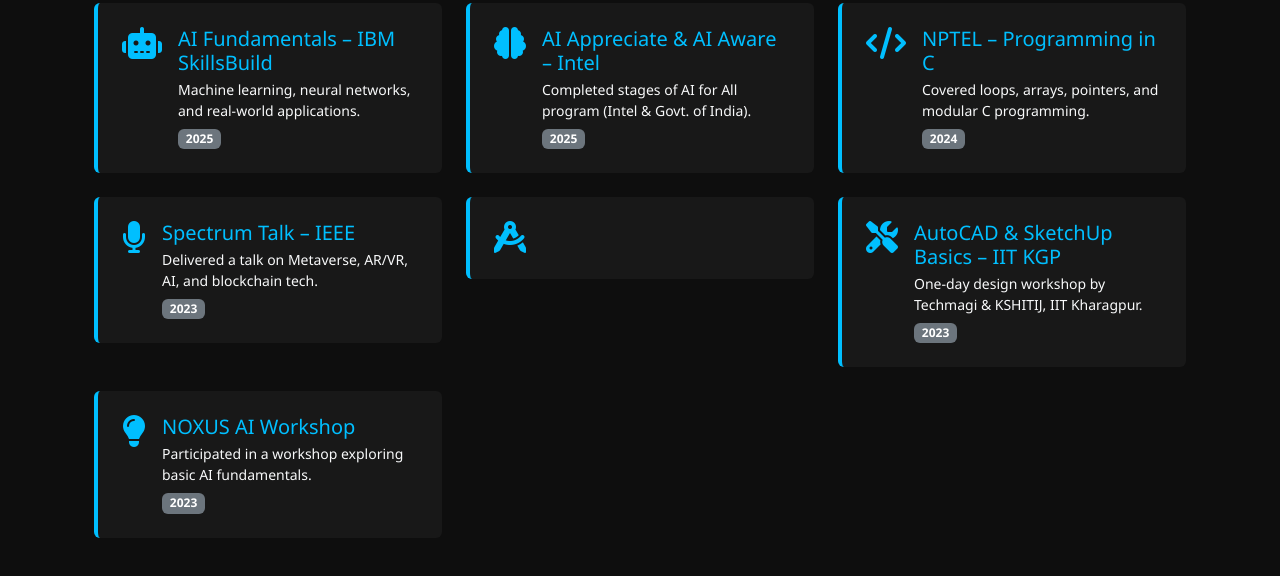
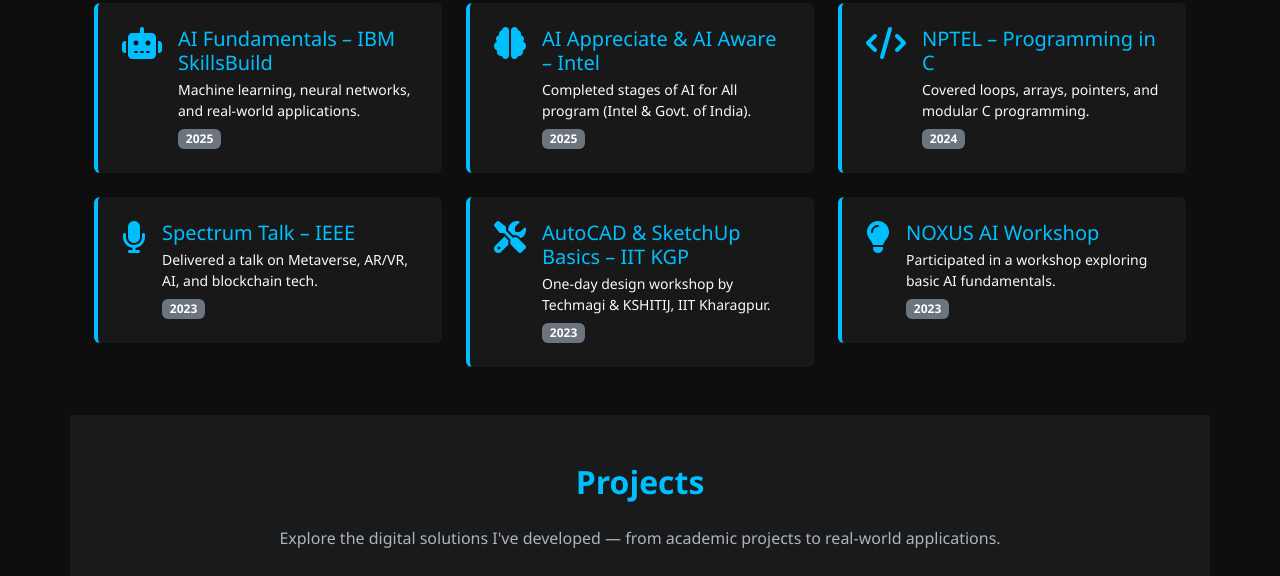
Before and after one commit to aswathy123-d/portfolio, a plain HTML site: page index.html in a window 1280 px wide. Shown: the part 3462-4038 px from the top of the page. Drawn offline with nearby package versions, Linux system fonts and the light colour scheme.

Commit message:
Update index.html

```diff
--- a/index.html
+++ b/index.html
@@ -333,16 +333,7 @@ Let’s connect and bring ideas to life through code!</i>
             <span class="badge bg-secondary">2023</span>
           </div>
         </div>
-      </div>
-
-
-      <div class="col-md-6 col-lg-4">
-        <div class="cert-box d-flex align-items-start p-4 rounded">
-          <div class="cert-icon me-3">
-            <i class="fas fa-drafting-compass fa-2x text-teal"></i>
-          </div>
-        </div>
-      </div>
+	  </div>
 
 
       <div class="col-md-6 col-lg-4">
```
